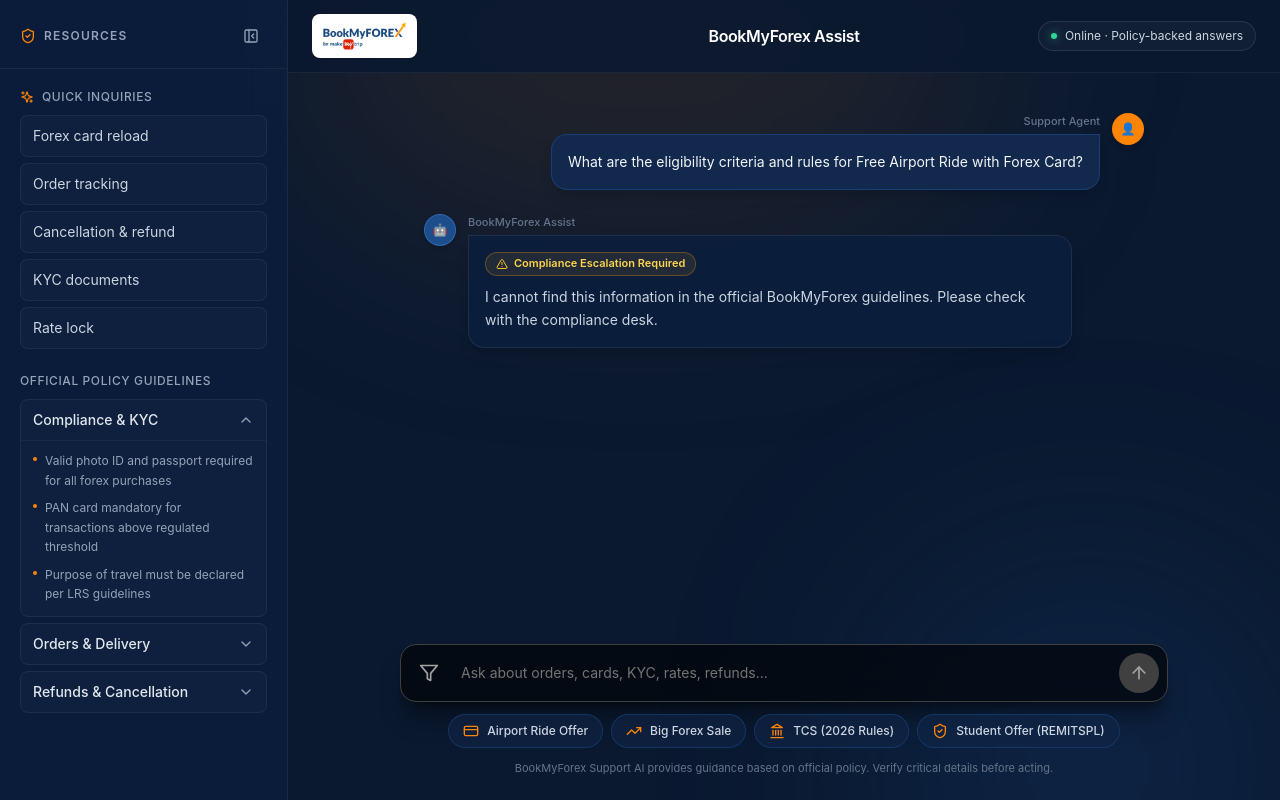
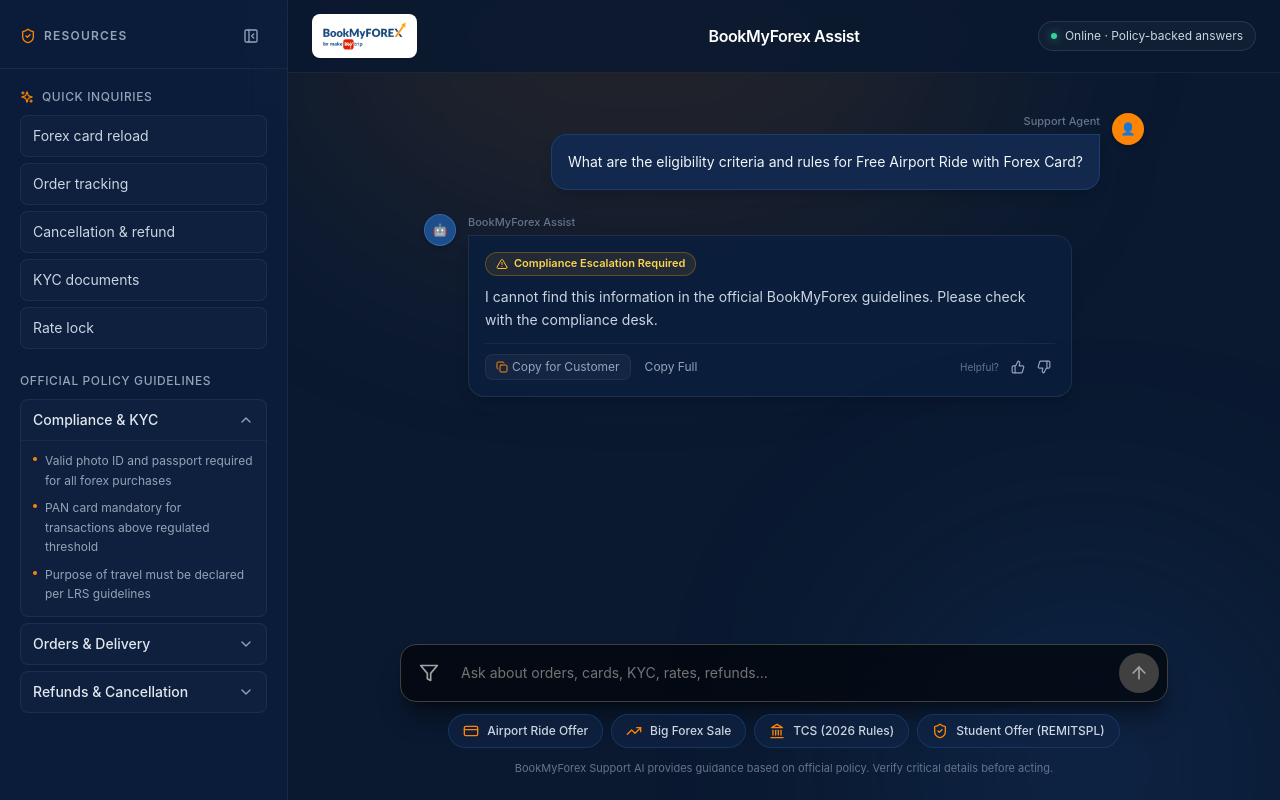
Before and after one commit to astrokshitij/bookmyforex-assist-frontend, a Next.js app: page / in a window 1280 px wide. Both pictures are taken after a click on the button "Airport Ride Offer". Built offline with nearby package versions, Linux system fonts and the light colour scheme; no server answers.

Commit message:
Add streaming SSE, copy for customer, copy full, and feedback thumbs

```diff
--- a/components/ChatInterface.tsx
+++ b/components/ChatInterface.tsx
@@ -12,6 +12,11 @@
   AlertTriangle,
   Loader2,
   Filter,
+  Copy,
+  Check,
+  ThumbsUp,
+  ThumbsDown,
+  Share2,
 } from 'lucide-react'
 import { marked } from 'marked'
 import { CitationDrawer, Citation } from './CitationDrawer'
@@ -38,6 +43,8 @@
   const [inputQuery, setInputQuery] = useState('')
   const [documentTypeFilter, setDocumentTypeFilter] = useState('')
   const [isLoading, setIsLoading] = useState(false)
+  const [copiedId, setCopiedId] = useState<string | null>(null)
+  const [feedbackGiven, setFeedbackGiven] = useState<Record<string, 'positive' | 'negative'>>({})
   const chatContainerRef = useRef<HTMLDivElement>(null)
 
   useEffect(() => {
@@ -55,6 +62,36 @@
     }
   }, [externalQuery])
 
+  const cleanCustomerText = (text: string) => {
+    let clean = text.split(/📚\s*\*?\*?Sources Cited\*?\*?/i)[0]
+    clean = clean.replace(/\[[a-zA-Z0-9_\-\.]+\.md:[^\]]+\]/g, '')
+    return clean.trim()
+  }
+
+  const handleCopy = (msgId: string, text: string, clean: boolean = false) => {
+    const toCopy = clean ? cleanCustomerText(text) : text
+    navigator.clipboard.writeText(toCopy)
+    setCopiedId(msgId + (clean ? '-clean' : '-full'))
+    setTimeout(() => setCopiedId(null), 2000)
+  }
+
+  const handleFeedback = async (msg: Message, query: string, rating: 'positive' | 'negative') => {
+    setFeedbackGiven((prev) => ({ ...prev, [msg.id]: rating }))
+    try {
+      await fetch(`${backendUrl}/api/feedback`, {
+        method: 'POST',
+        headers: { 'Content-Type': 'application/json' },
+        body: JSON.stringify({
+          query,
+          answer: msg.content,
+          rating,
+        }),
+      })
+    } catch (e) {
+      console.warn('Feedback submit failed', e)
+    }
+  }
+
   const handleSubmit = async (queryToSubmit?: string) => {
     const query = (queryToSubmit || inputQuery).trim()
     if (!query || isLoading) return
@@ -70,12 +107,93 @@
     if (!queryToSubmit) setInputQuery('')
     setIsLoading(true)
 
+    const assistantMsgId = 'assistant-' + Date.now()
     const historyPayload = messages.slice(-4).map((m) => ({
       role: m.role,
       content: m.content,
     }))
 
     try {
+      // Try streaming endpoint first
+      const streamRes = await fetch(`${backendUrl}/api/chat/stream`, {
+        method: 'POST',
+        headers: { 'Content-Type': 'application/json' },
+        body: JSON.stringify({
+          query,
+          top_k: 5,
+          document_type: documentTypeFilter || null,
+          history: historyPayload,
+        }),
+      })
+
+      if (streamRes.ok && streamRes.body) {
+        const reader = streamRes.body.getReader()
+        const decoder = new TextDecoder()
+        let accumulatedContent = ''
+        let citations: Citation[] = []
+        let fallback = false
+
+        // Create initial placeholder message
+        setMessages((prev) => [
+          ...prev,
+          {
+            id: assistantMsgId,
+            role: 'assistant',
+            content: '',
+            grounded: true,
+            fallbackTriggered: false,
+            citations: [],
+          },
+        ])
+
+        let buffer = ''
+        while (true) {
+          const { done, value } = await reader.read()
+          if (done) break
+          buffer += decoder.decode(value, { stream: true })
+          const lines = buffer.split('\n')
+          buffer = lines.pop() || ''
+
+          for (const line of lines) {
+            if (!line.trim()) continue
+            try {
+              const event = JSON.parse(line)
+              if (event.type === 'init') {
+                citations = event.citations || []
+                setMessages((prev) =>
+                  prev.map((m) => (m.id === assistantMsgId ? { ...m, citations } : m))
+                )
+              } else if (event.type === 'token') {
+                accumulatedContent += event.delta || ''
+                setMessages((prev) =>
+                  prev.map((m) =>
+                    m.id === assistantMsgId ? { ...m, content: accumulatedContent } : m
+                  )
+                )
+              } else if (event.type === 'done') {
+                fallback = event.fallback_triggered ?? false
+                citations = event.citations || citations
+                setMessages((prev) =>
+                  prev.map((m) =>
+                    m.id === assistantMsgId
+                      ? {
+                          ...m,
+                          content: accumulatedContent,
+                          grounded: event.grounded ?? !fallback,
+                          fallbackTriggered: fallback,
+                          citations,
+                        }
+                      : m
+                  )
+                )
+              }
+            } catch (e) {
+              // skip unparseable SSE line
+            }
+          }
+        }
+      } else {
+        // Fallback to standard synchronous endpoint
         const response = await fetch(`${backendUrl}/api/chat`, {
           method: 'POST',
           headers: { 'Content-Type': 'application/json' },
@@ -92,8 +210,10 @@
         }
 
         const data = await response.json()
-      const assistantMessage: Message = {
-        id: 'assistant-' + Date.now(),
+        setMessages((prev) => [
+          ...prev,
+          {
+            id: assistantMsgId,
             role: 'assistant',
             content:
               data.answer ||
@@ -101,9 +221,9 @@
             grounded: data.grounded ?? !data.fallback_triggered,
             fallbackTriggered: data.fallback_triggered ?? false,
             citations: data.citations || [],
+          },
+        ])
       }
-
-      setMessages((prev) => [...prev, assistantMessage])
     } catch (err: any) {
       setMessages((prev) => [
         ...prev,
@@ -217,6 +337,85 @@
                         msg.citations &&
                         msg.citations.length > 0 && (
                           <CitationDrawer citations={msg.citations} />
+                        )}
+
+                      {/* Action Bar for Assistant Messages */}
+                      {msg.role === 'assistant' && msg.content && (
+                        <div className="mt-3 pt-2.5 border-t border-white/[0.06] flex flex-wrap items-center justify-between gap-2 text-xs text-slate-400">
+                          <div className="flex items-center gap-1.5">
+                            <button
+                              type="button"
+                              onClick={() => handleCopy(msg.id, msg.content, true)}
+                              className="inline-flex items-center gap-1 px-2.5 py-1 rounded-lg bg-white/[0.04] hover:bg-[#FE8405]/20 hover:text-white border border-white/[0.06] transition-colors"
+                              title="Copy clean, customer-ready text without internal source citations"
+                            >
+                              {copiedId === msg.id + '-clean' ? (
+                                <>
+                                  <Check className="size-3 text-emerald-400" />
+                                  <span className="text-emerald-400 font-medium">Copied!</span>
+                                </>
+                              ) : (
+                                <>
+                                  <Copy className="size-3 text-[#FE8405]" />
+                                  <span>Copy for Customer</span>
+                                </>
+                              )}
+                            </button>
+
+                            <button
+                              type="button"
+                              onClick={() => handleCopy(msg.id, msg.content, false)}
+                              className="inline-flex items-center gap-1 px-2 py-1 rounded-lg hover:bg-white/[0.06] hover:text-white transition-colors"
+                              title="Copy full response including citations"
+                            >
+                              {copiedId === msg.id + '-full' ? (
+                                <>
+                                  <Check className="size-3 text-emerald-400" />
+                                  <span className="text-emerald-400">Copied!</span>
+                                </>
+                              ) : (
+                                <span>Copy Full</span>
+                              )}
+                            </button>
+                          </div>
+
+                          {/* Thumbs Up / Down */}
+                          <div className="flex items-center gap-1">
+                            <span className="text-[10px] text-slate-500 mr-1">Helpful?</span>
+                            <button
+                              type="button"
+                              onClick={() => {
+                                const prevUserMsg = messages[messages.findIndex((m) => m.id === msg.id) - 1]
+                                handleFeedback(msg, prevUserMsg?.content || 'unknown', 'positive')
+                              }}
+                              disabled={!!feedbackGiven[msg.id]}
+                              className={`p-1 rounded hover:bg-emerald-500/20 transition-colors ${
+                                feedbackGiven[msg.id] === 'positive'
+                                  ? 'text-emerald-400 bg-emerald-500/20'
+                                  : 'hover:text-emerald-300'
+                              }`}
+                              title="Mark as accurate and helpful"
+                            >
+                              <ThumbsUp className="size-3.5" />
+                            </button>
+                            <button
+                              type="button"
+                              onClick={() => {
+                                const prevUserMsg = messages[messages.findIndex((m) => m.id === msg.id) - 1]
+                                handleFeedback(msg, prevUserMsg?.content || 'unknown', 'negative')
+                              }}
+                              disabled={!!feedbackGiven[msg.id]}
+                              className={`p-1 rounded hover:bg-rose-500/20 transition-colors ${
+                                feedbackGiven[msg.id] === 'negative'
+                                  ? 'text-rose-400 bg-rose-500/20'
+                                  : 'hover:text-rose-300'
+                              }`}
+                              title="Flag as inaccurate or missing info"
+                            >
+                              <ThumbsDown className="size-3.5" />
+                            </button>
+                          </div>
+                        </div>
                       )}
                     </div>
                   </div>
```
Lines whose indentation alone changed are shown as unchanged.
